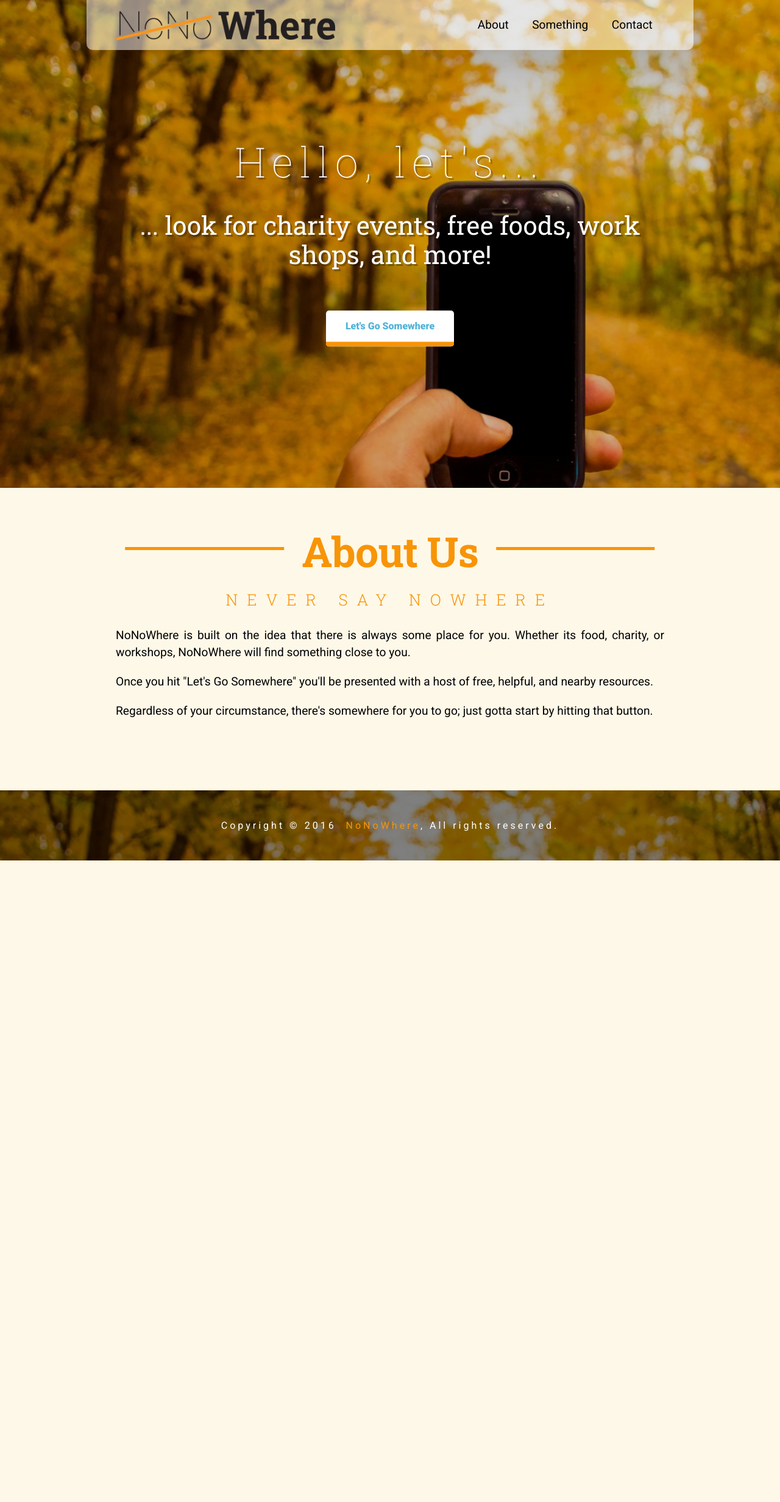
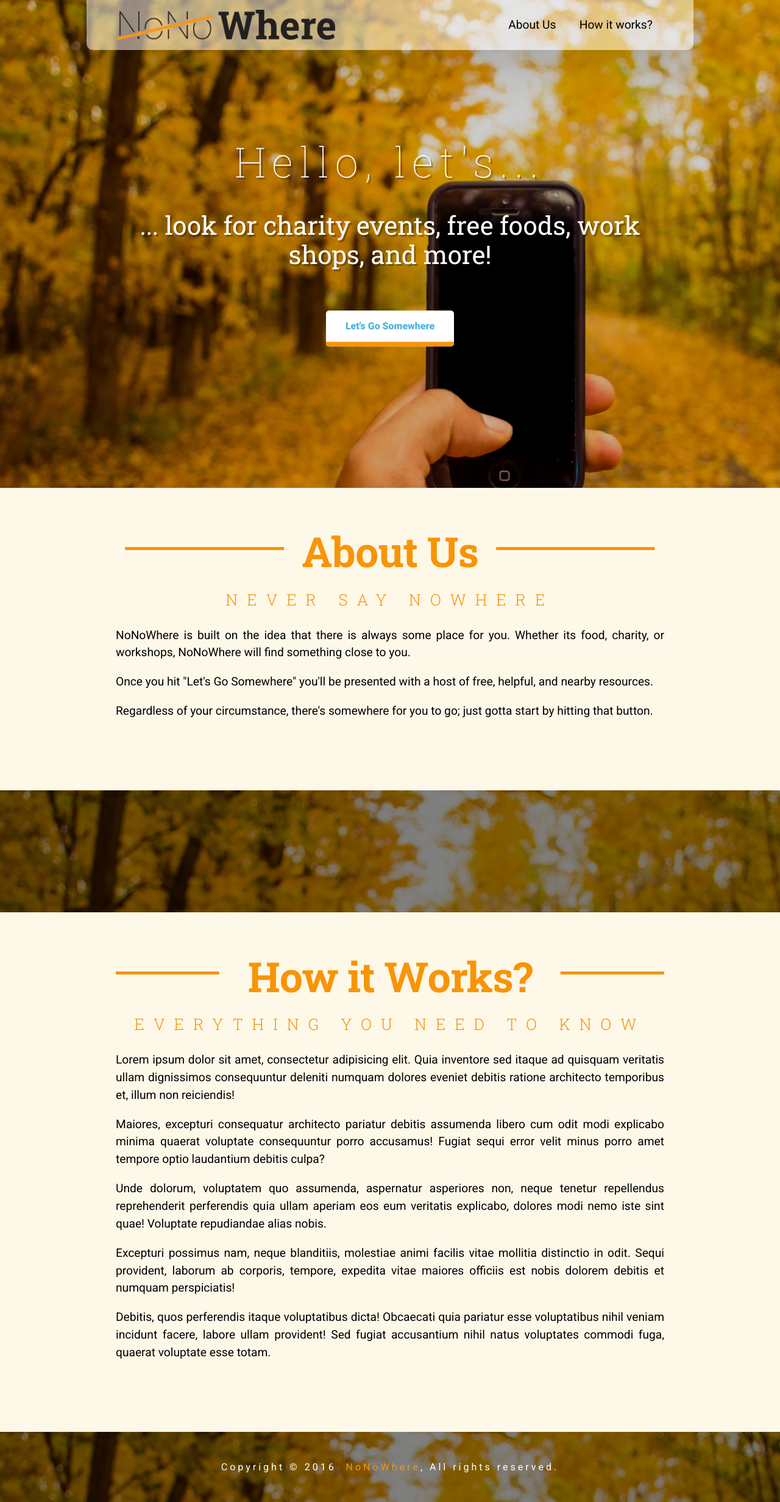
Before and after one commit to superhussain/NoNoWhere, a website: page index.html in a window 1280 px wide. Shown: the whole page at 61% size. Before the commit the page ends 1411 px from the top, so only its background shows below. Drawn offline with nearby package versions, Linux system fonts and the light colour scheme.

Commit message:
works section + aside

```diff
--- a/index.html
+++ b/index.html
@@ -19,9 +19,8 @@
     <nav>
       <img class="logo" src="img/logo.png">
       <ul>
-        <li><a class="scroll" href="#about">About</a></li>
-        <li><a class="scroll" href="#">Something</a></li>
-        <li><a class="scroll" href="#">Contact</a></li>
+        <li><a class="scroll" href="#about">About Us</a></li>
+        <li><a class="scroll" href="#works">How it works?</a></li>
       </ul>
     </nav>
     <div class="hero-lead">
@@ -39,6 +38,18 @@
     <p>Regardless of your circumstance, there's somewhere for you to go; just gotta start by hitting that button.</p>
   </section>
 
+  <aside></aside>
+
+  <section id="works">
+    <h1>How it Works?</h1>
+    <h3>Everything you need to know</h3>
+    <p>Lorem ipsum dolor sit amet, consectetur adipisicing elit. Quia inventore sed itaque ad quisquam veritatis ullam dignissimos consequuntur deleniti numquam dolores eveniet debitis ratione architecto temporibus et, illum non reiciendis!</p>
+    <p>Maiores, excepturi consequatur architecto pariatur debitis assumenda libero cum odit modi explicabo minima quaerat voluptate consequuntur porro accusamus! Fugiat sequi error velit minus porro amet tempore optio laudantium debitis culpa?</p>
+    <p>Unde dolorum, voluptatem quo assumenda, aspernatur asperiores non, neque tenetur repellendus reprehenderit perferendis quia ullam aperiam eos eum veritatis explicabo, dolores modi nemo iste sint quae! Voluptate repudiandae alias nobis.</p>
+    <p>Excepturi possimus nam, neque blanditiis, molestiae animi facilis vitae mollitia distinctio in odit. Sequi provident, laborum ab corporis, tempore, expedita vitae maiores officiis est nobis dolorem debitis et numquam perspiciatis!</p>
+    <p>Debitis, quos perferendis itaque voluptatibus dicta! Obcaecati quia pariatur esse voluptatibus nihil veniam incidunt facere, labore ullam provident! Sed fugiat accusantium nihil natus voluptates commodi fuga, quaerat voluptate esse totam.</p>
+  </section>
+
   <footer>
     Copyright &copy; <script language="JavaScript" type="text/javascript">
     now = new Date
--- /dev/null
+++ b/sass/2-modules/_aside.sass
@@ -0,0 +1,3 @@
+aside
+  background: linear-gradient(rgba(0, 0, 0, 0.5), rgba(0, 0, 0, 0.5)), url(../img/bg.jpg)
+  height: 200px
--- a/sass/2-modules/_section.sass
+++ b/sass/2-modules/_section.sass
@@ -2,3 +2,36 @@ section
   width: 100%
   max-width: 900px
   margin: 2em auto
+  padding: 1em 0 4em
+  overflow: hidden
+  h1, h3
+    text-align: center
+  h1
+    margin: 0.3em 0 0
+    background-color: transparent
+    position: relative
+    display: inline-block
+    left: 50%
+    transform: translate(-50%)
+    &:before
+      content: ""
+      height: 5px
+      background-color: $orange
+      position: absolute
+      width: 90%
+      top: 40%
+      left: -100%
+    &:after
+      content: ""
+      height: 5px
+      background-color: $orange
+      position: absolute
+      width: 90%
+      top: 40%
+      left: 110%
+  h3
+    font-weight: 300
+    letter-spacing: 15px
+    text-transform: uppercase
+  p
+    text-align: justify
--- a/sass/3-sections/_about.sass
+++ b/sass/3-sections/_about.sass
@@ -1,33 +1,3 @@
 section#about
-  padding: 1em 0 4em
-  h1, h3
-    text-align: center
-  h1
-    margin: 0.3em 0 0
-    background-color: transparent
-    position: relative
-    display: inline-block
-    left: 50%
-    transform: translate(-50%)
-    &:before
-      content: ""
-      height: 5px
-      background-color: $orange
-      position: absolute
-      width: 90%
-      top: 40%
-      left: -100%
-    &:after
-      content: ""
-      height: 5px
-      background-color: $orange
-      position: absolute
-      width: 90%
-      top: 40%
-      left: 110%
-  h3
-    font-weight: 300
-    letter-spacing: 15px
-    text-transform: uppercase
   p
     text-align: justify
--- a/sass/main.scss
+++ b/sass/main.scss
@@ -11,10 +11,12 @@
 
 // 2-modules
 @import
-  "2-modules/section";
+  "2-modules/section",
+  "2-modules/aside";
 
 // 3-sections
 @import
   "3-sections/hero",
   "3-sections/about",
+  "3-sections/works",
   "3-sections/footer";
```
Also changed, not shown: css/main.css, sass/3-sections/_works.sass (added), sass/main.css, 1 other file.
